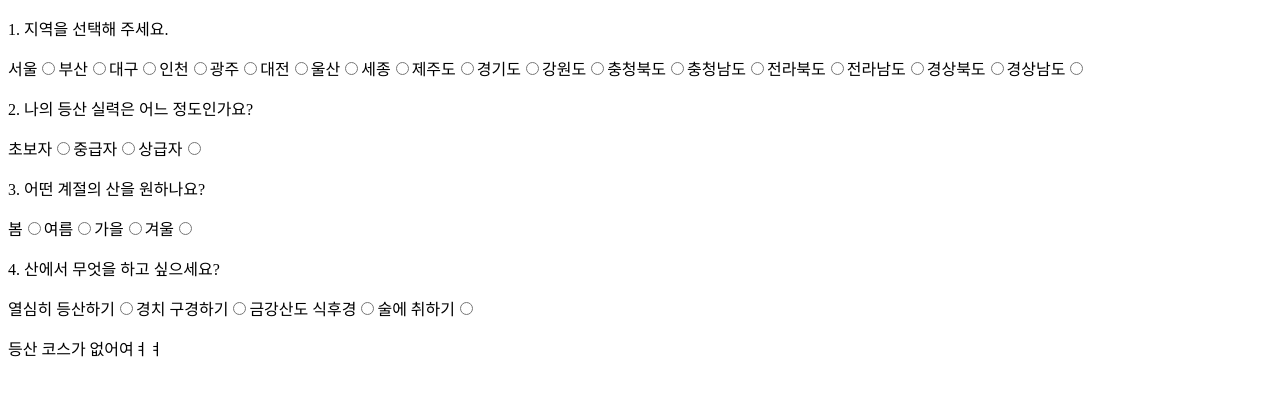
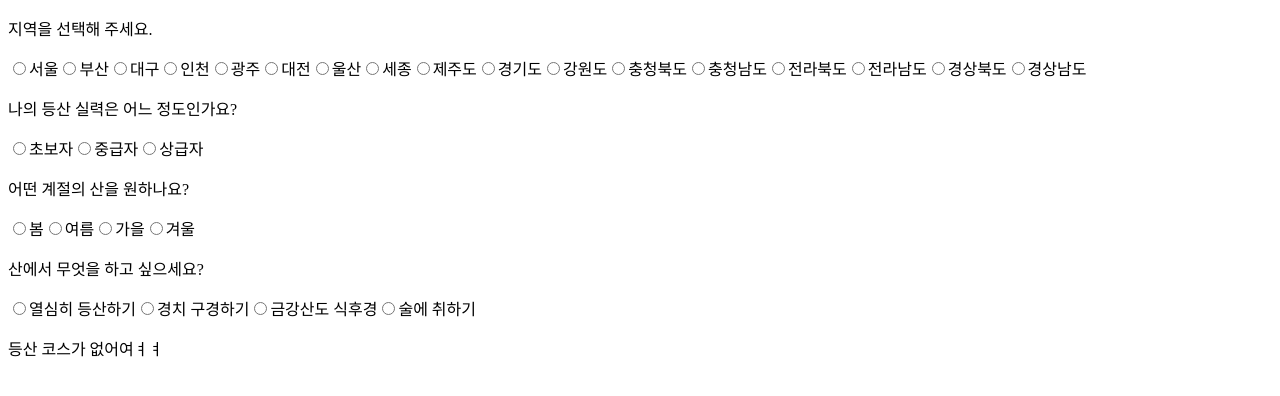
Before and after one commit to CodeSoom/project-react-2-hyejineee, a React app: page / in a window 1280 px wide. Shown: the top 396 px of the page. Built offline with nearby package versions, Linux system fonts and the light colour scheme.

Commit message:
Deal with issues
  - change position label and radio button
  - remove number in  questions

```diff
--- a/src/data/questions.js
+++ b/src/data/questions.js
@@ -2,7 +2,7 @@ const questions = [
   {
     id: 1,
     category: 'region',
-    question: '1. 지역을 선택해 주세요.',
+    question: '지역을 선택해 주세요.',
     options: [
       { id: 1, option: '서울' },
       { id: 2, option: '부산' },
@@ -26,7 +26,7 @@ const questions = [
   {
     id: 2,
     category: 'climbingLevel',
-    question: '2. 나의 등산 실력은 어느 정도인가요?',
+    question: '나의 등산 실력은 어느 정도인가요?',
     options: [
       { id: 1, option: '초보자' },
       { id: 2, option: '중급자' },
@@ -36,7 +36,7 @@ const questions = [
   {
     id: 3,
     category: 'season',
-    question: '3. 어떤 계절의 산을 원하나요?',
+    question: '어떤 계절의 산을 원하나요?',
     options: [
       { id: 1, option: '봄' },
       { id: 2, option: '여름' },
@@ -47,7 +47,7 @@ const questions = [
   {
     id: 4,
     category: 'activity',
-    question: '4. 산에서 무엇을 하고 싶으세요?',
+    question: '산에서 무엇을 하고 싶으세요?',
     options: [
       { id: 1, option: '열심히 등산하기' },
       { id: 2, option: '경치 구경하기' },
--- a/src/presentational/RadioInput.jsx
+++ b/src/presentational/RadioInput.jsx
@@ -10,7 +10,6 @@ export default function RadioInput({
 
   return (
     <>
-      <label htmlFor={`${name}-${id}`}>{value}</label>
       <input
         type="radio"
         name={name}
@@ -18,6 +17,7 @@ export default function RadioInput({
         value={value}
         onChange={handleChange}
       />
+      <label htmlFor={`${name}-${id}`}>{value}</label>
     </>
   );
 }
--- a/src/service/courses.js
+++ b/src/service/courses.js
@@ -25,3 +25,6 @@ export function findClimbingCourses({
     && hasSeason(course.seasons)
     && hasActivity(course.activities));
 }
+
+// delete this
+export const xxx = '';
--- a/src/utils.js
+++ b/src/utils.js
@@ -1 +1,4 @@
 export const exist = (option) => (options) => options.includes(option);
+
+// TODO : delete this
+export const xxx = '';
```
Also changed, not shown: test/option_test.js (+4 -5 lines), 2 other files (tests, documents, lock files or other folders).
